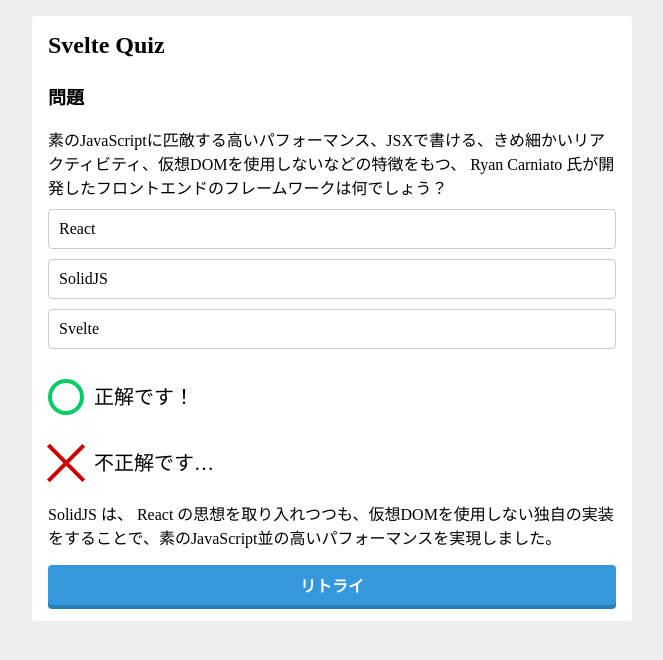
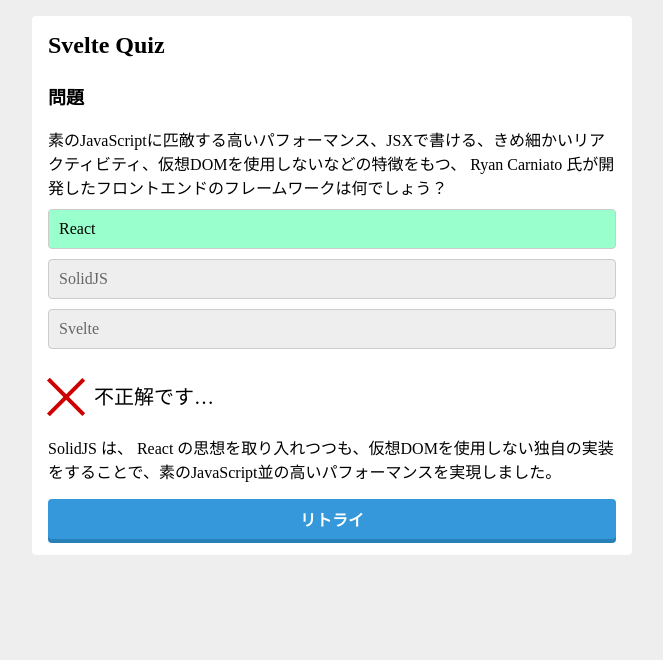
Before and after one commit to yuto-ono/svelte-quiz, a Svelte app: page / in a window 1280 px wide. Both pictures are taken after a click on the item "React". Shown: the top 660 px of the page, without its empty margins (308-971 px from the left). Built offline with nearby package versions, Linux system fonts and the light colour scheme.

Commit message:
ロジック実装

```diff
--- a/src/App.svelte
+++ b/src/App.svelte
@@ -12,17 +12,38 @@
 
   const explanationText =
     "SolidJS は、 React の思想を取り入れつつも、仮想DOMを使用しない独自の実装をすることで、素のJavaScript並の高いパフォーマンスを実現しました。"
+
+  let yourAnswer = ""
+  let judged = false
+  let isCorrect = false
+
+  const judge = (choice: string) => {
+    yourAnswer = choice
+    judged = true
+    isCorrect = choice === answer
+  }
+
+  const reset = () => {
+    yourAnswer = ""
+    judged = false
+  }
 </script>
 
 <main class="container">
   <h1 class="title">Svelte Quiz</h1>
   <h2 class="heading">問題</h2>
   <p class="question">{questionText}</p>
-  <Choices {choices} />
-  <Result isCorrect />
-  <Result isCorrect={false} />
-  <p class="explanation">{explanationText}</p>
-  <Button>リトライ</Button>
+  <Choices
+    {choices}
+    {yourAnswer}
+    {judged}
+    on:select={(event) => judge(event.detail.choice)}
+  />
+  {#if judged}
+    <Result {isCorrect} />
+    <p class="explanation">{explanationText}</p>
+    <Button on:click={reset}>リトライ</Button>
+  {/if}
 </main>
 
 <style lang="scss">
--- a/src/Button.svelte
+++ b/src/Button.svelte
@@ -1,4 +1,4 @@
-<button class="btn"><slot /></button>
+<button on:click class="btn"><slot /></button>
 
 <style lang="scss">
   .btn {
--- a/src/Choices.svelte
+++ b/src/Choices.svelte
@@ -1,10 +1,44 @@
 <script lang="ts">
+  import { createEventDispatcher } from "svelte"
+
   export let choices: string[]
+  export let yourAnswer: string
+  export let judged: boolean
+
+  const dispatch = createEventDispatcher<{ select: { choice: string } }>()
+
+  const select = (choice: string) => {
+    if (!judged) {
+      dispatch("select", { choice })
+    }
+  }
+
+  type ItemStyleType = "normal" | "disabled" | "selected"
+
+  const getItemStyle = (
+    choices: string,
+    yourAnswer: string,
+    judged: boolean
+  ): ItemStyleType => {
+    if (judged) {
+      if (choices === yourAnswer) {
+        return "selected"
+      }
+      return "disabled"
+    }
+    return "normal"
+  }
 </script>
 
 <ul class="list">
   {#each choices as choice}
-    <li class="item normal">{choice}</li>
+    <!-- svelte-ignore a11y-click-events-have-key-events -->
+    <li
+      class="item {getItemStyle(choice, yourAnswer, judged)}"
+      on:click={() => select(choice)}
+    >
+      {choice}
+    </li>
   {/each}
 </ul>
 
@@ -29,7 +63,7 @@
       background-color: #eee;
       color: #666;
     }
-    &.selectedItemStyle {
+    &.selected {
       background-color: #9fc;
     }
   }
```
